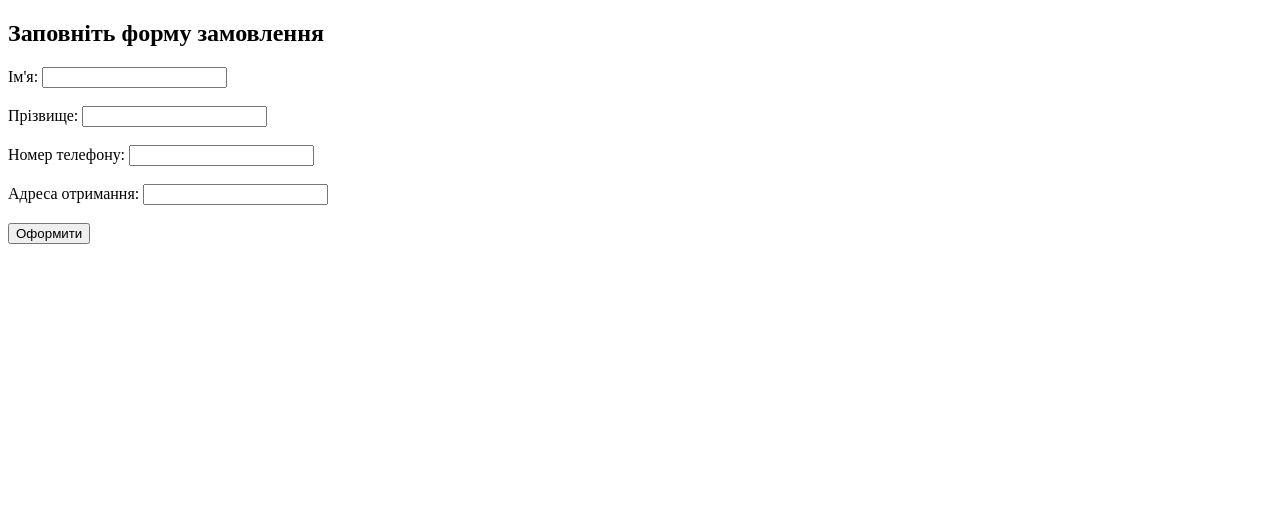
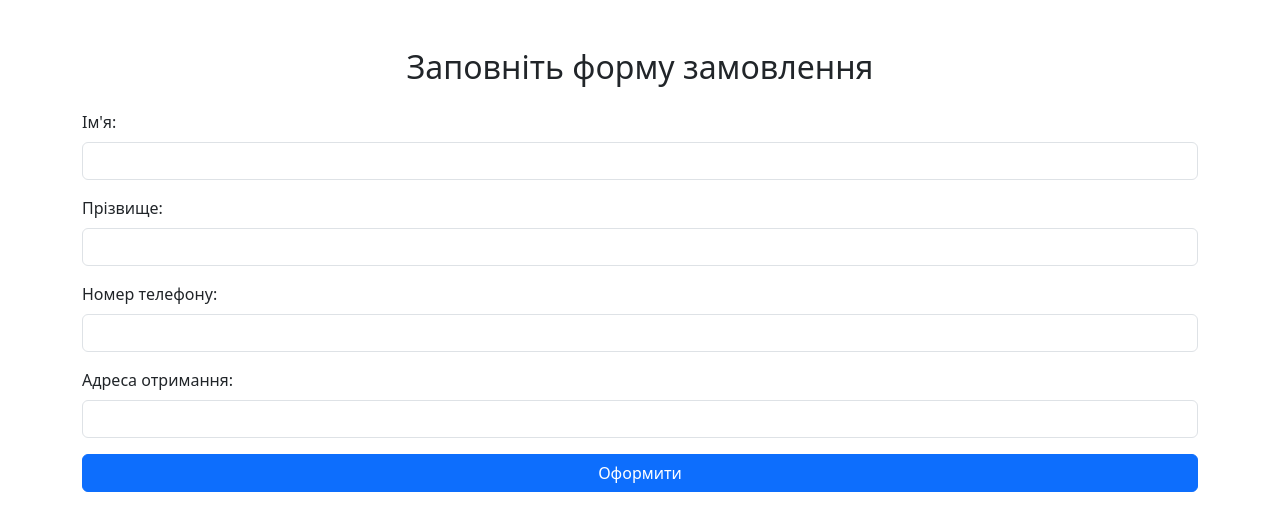
Before and after one commit to anavasynth/SocksWebApp, a Flask app: page / in a window 1280 px wide. Shown: the top 531 px of the page. Run offline with Flask 3, Linux system fonts and the light colour scheme; some libraries are stand-ins or nearby versions.

Commit message:
add styles to form

```diff
--- a/templates/index.html
+++ b/templates/index.html
@@ -4,25 +4,48 @@
     <meta charset="UTF-8">
     <meta name="viewport" content="width=device-width, initial-scale=1.0">
     <title>Оплата замовлення</title>
+     <!-- Підключення Bootstrap -->
+    <link href="https://cdn.jsdelivr.net/npm/bootstrap@5.3.0-alpha1/dist/css/bootstrap.min.css" rel="stylesheet">
 </head>
 <body>
-    <h2>Заповніть форму замовлення</h2>
-    <form id="orderForm">
-        <label for="first_name">Ім'я:</label>
-        <input type="text" id="first_name" name="first_name" required><br><br>
+    <div class="container mt-5">
+        <h2 class="text-center mb-4">Заповніть форму замовлення</h2>
 
-        <label for="surname">Прізвище:</label>
-        <input type="text" id="surname" name="surname" required><br><br>
+        <!-- Форма замовлення -->
+        <form id="orderForm" class="needs-validation" novalidate>
+            <div class="mb-3">
+                <label for="first_name" class="form-label">Ім'я:</label>
+                <input type="text" class="form-control" id="first_name" name="first_name" required>
+                <div class="invalid-feedback">Будь ласка, введіть ваше ім'я.</div>
+            </div>
 
-        <label for="phone">Номер телефону:</label>
-        <input type="tel" id="phone" name="phone" required><br><br>
+            <div class="mb-3">
+                <label for="surname" class="form-label">Прізвище:</label>
+                <input type="text" class="form-control" id="surname" name="surname" required>
+                <div class="invalid-feedback">Будь ласка, введіть ваше прізвище.</div>
+            </div>
 
-        <label for="address">Адреса отримання:</label>
-        <input type="text" id="address" name="address" required><br><br>
+            <div class="mb-3">
+                <label for="phone" class="form-label">Номер телефону:</label>
+                <input type="tel" class="form-control" id="phone" name="phone" required>
+                <div class="invalid-feedback">Будь ласка, введіть номер телефону.</div>
+            </div>
 
-        <button type="submit">Оформити</button>
-    </form>
-    <div id="liqpay_checkout"></div>
+            <div class="mb-3">
+                <label for="address" class="form-label">Адреса отримання:</label>
+                <input type="text" class="form-control" id="address" name="address" required>
+                <div class="invalid-feedback">Будь ласка, введіть адресу.</div>
+            </div>
+
+            <button type="submit" class="btn btn-primary w-100">Оформити</button>
+        </form>
+
+        <!-- Простір для відображення LiqPay Checkout -->
+        <div id="liqpay_checkout" class="mt-4"></div>
+    </div>
+
+    <!-- Підключення JS для Bootstrap (для роботи з валідацією форм) -->
+    <script src="https://cdn.jsdelivr.net/npm/bootstrap@5.3.0-alpha1/dist/js/bootstrap.bundle.min.js"></script>
 
 <script>
 document.getElementById("orderForm").addEventListener("submit", function (event) {
```
